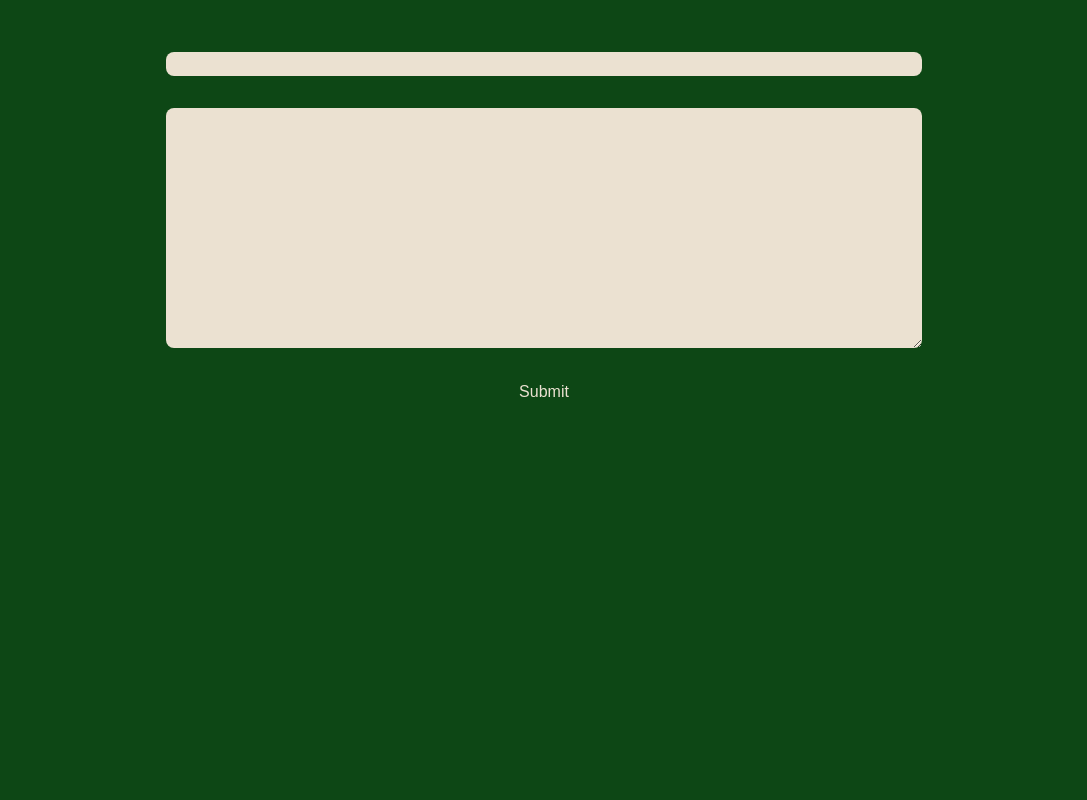
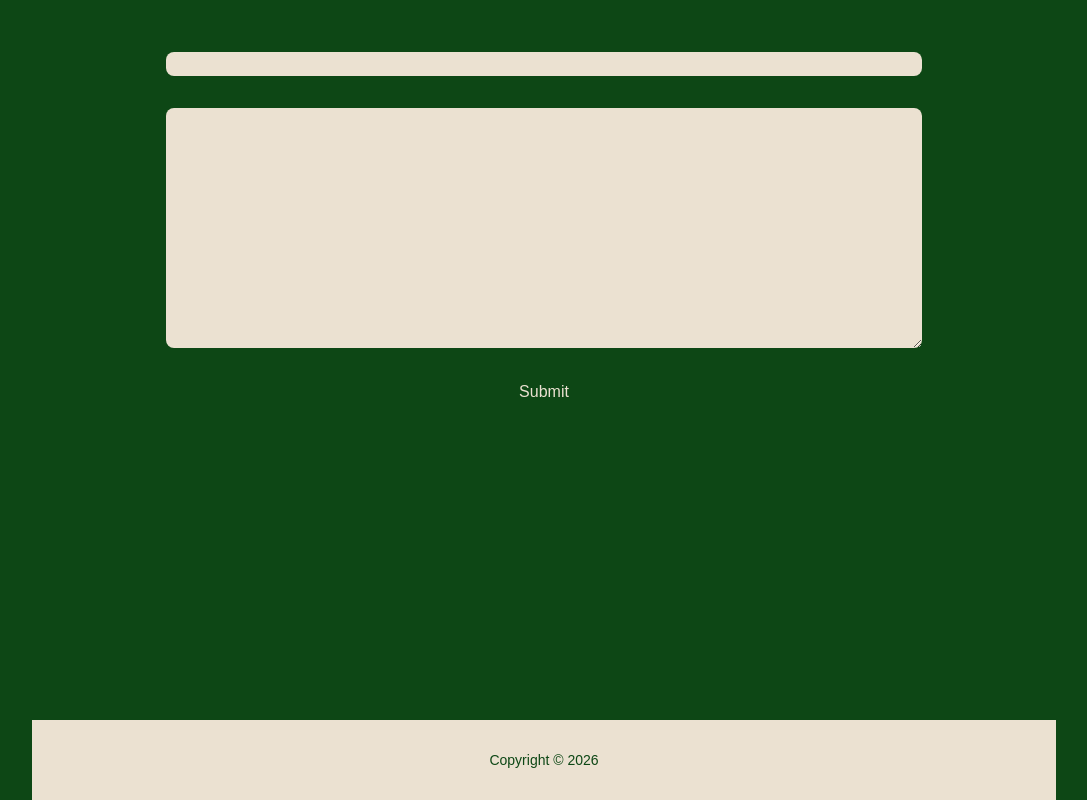
Before and after one commit to marefpceo/personal-portfolio-nextjs, a Next.js app: page / in a window 1280 px wide. Shown: the part 2796-3596 px from the top of the page, without its empty margins (96-1183 px from the left). Before the commit the page ends 3516 px from the top, so only its background shows below. Built offline with nearby package versions, Linux system fonts and the light colour scheme; a web font is replaced by a local one.

Commit message:
Created Footer with copyright line

```diff
--- a/src/app/page.js
+++ b/src/app/page.js
@@ -8,6 +8,7 @@ import IntroHeroMobile from '@/components/IntroHeroMobile';
 import AboutSection from '@/sections/AboutSection';
 import ProjectsSection from '@/sections/ProjectsSection';
 import ContactSection from '@/sections/ContactSection';
+import Footer from '@/sections/Footer';
 
 export default function Home() {
   const [menuModalOpen, setMenuModalOpen] = useState(false);
@@ -33,6 +34,7 @@ export default function Home() {
         <AboutSection />
         <ProjectsSection />
         <ContactSection />
+        <Footer />
       </div>
     </div>
   );
--- /dev/null
+++ b/src/sections/Footer.jsx
@@ -0,0 +1,8 @@
+export default function Footer() {
+
+  return (
+    <footer className='min-h-20 flex justify-center items-center bg-nature-light text-nature-dark'>
+      <p className='text-sm'>Copyright &copy; 2026</p>
+    </footer>
+  )
+}
```
